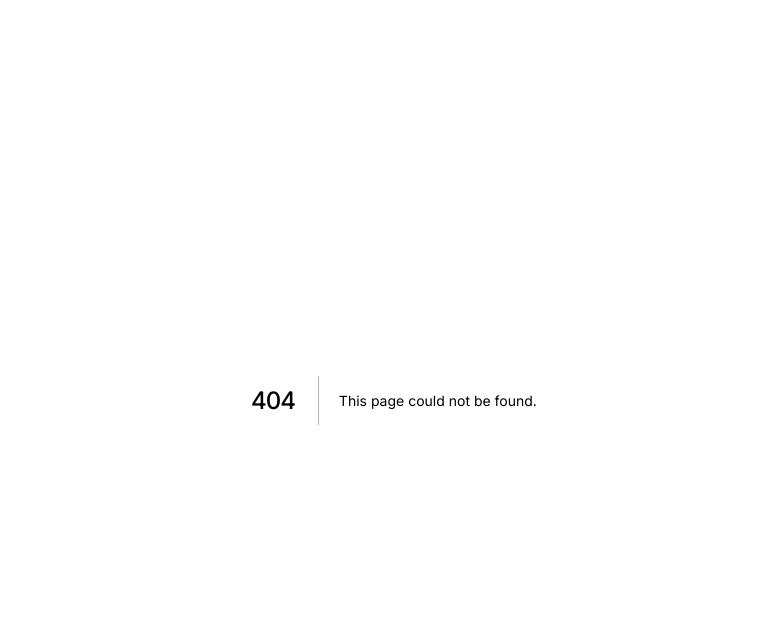
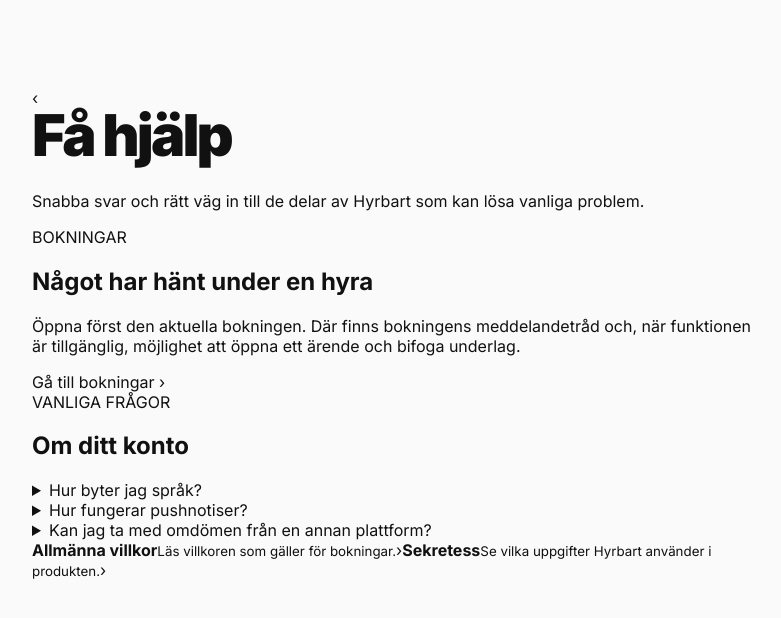
Before and after one commit to peralmkvist/hyrbart-webapp, a Next.js app in the folder hyrbart-webapp/: page /sv/profil/hjalp in a window 1280 px wide. Before the commit this address had no page. Shown: the top 618 px of the page, without its empty margins (246-1027 px from the left). Built offline with nearby package versions, Linux system fonts and the light colour scheme; no server answers.

Commit message:
Add profile help page

```diff
--- /dev/null
+++ b/hyrbart-webapp/app/[locale]/profil/hjalp/page.tsx
@@ -0,0 +1,34 @@
+import Link from 'next/link';
+import '../profile-menu.css';
+
+export default async function HelpPage({ params, searchParams }: { params: Promise<{ locale: string }>; searchParams: Promise<{ back?: string }> }) {
+  const { locale } = await params;
+  const { back } = await searchParams;
+  const en = locale === 'en';
+  const backHref = back === 'vard' ? `/topsecret/${locale}/vard/profil` : `/topsecret/${locale}/profil`;
+
+  return <section className="ds2Page profileSettingsPage">
+    <header className="profileSubHeader"><Link href={backHref} aria-label={en ? 'Back' : 'Tillbaka'}>‹</Link><h1>{en ? 'Get help' : 'Få hjälp'}</h1></header>
+    <p className="profileSettingsIntro">{en ? 'Quick answers and the right way into the parts of Hyrbart that can resolve common issues.' : 'Snabba svar och rätt väg in till de delar av Hyrbart som kan lösa vanliga problem.'}</p>
+
+    <section className="profileSettingsCard">
+      <div className="profileSettingsCardHeading"><span>{en ? 'BOOKINGS' : 'BOKNINGAR'}</span><h2>{en ? 'Something happened during a rental' : 'Något har hänt under en hyra'}</h2></div>
+      <p>{en ? 'Open the relevant booking first. There you can use the booking message thread and, when available, open a case and attach documentation.' : 'Öppna först den aktuella bokningen. Där finns bokningens meddelandetråd och, när funktionen är tillgänglig, möjlighet att öppna ett ärende och bifoga underlag.'}</p>
+      <Link className="profileSettingsTextLink" href={`/topsecret/${locale}/kalender`}>{en ? 'Go to bookings' : 'Gå till bokningar'} <span>›</span></Link>
+    </section>
+
+    <section className="profileSettingsCard">
+      <div className="profileSettingsCardHeading"><span>{en ? 'COMMON QUESTIONS' : 'VANLIGA FRÅGOR'}</span><h2>{en ? 'About your account' : 'Om ditt konto'}</h2></div>
+      <div className="profileFaqList">
+        <details><summary>{en ? 'How do I change language?' : 'Hur byter jag språk?'}</summary><p>{en ? 'Use the Language dropdown directly on the profile page. The selected language is saved to your profile.' : 'Använd dropdown-menyn Språk direkt på profilsidan. Det valda språket sparas till din profil.'}</p></details>
+        <details><summary>{en ? 'How do push notifications work?' : 'Hur fungerar pushnotiser?'}</summary><p>{en ? 'Turn them on from the profile page. Your browser may also ask for permission. If the browser does not support web push, the option is shown as unavailable.' : 'Aktivera dem från profilsidan. Webbläsaren kan också be om tillåtelse. Om webbläsaren inte stöder webbpush visas alternativet som ej tillgängligt.'}</p></details>
+        <details><summary>{en ? 'Can I bring reviews from another platform?' : 'Kan jag ta med omdömen från en annan plattform?'}</summary><p>{en ? 'You can submit a public profile for verification. External history stays separate from reviews earned on Hyrbart and is only displayed as verified after Hyrbart has checked it.' : 'Du kan skicka in en offentlig profil för verifiering. Extern historik hålls separat från omdömen du fått på Hyrbart och visas som verifierad först efter att Hyrbart har kontrollerat den.'}</p></details>
+      </div>
+    </section>
+
+    <section className="profileSettingsCard profileSettingsLinkCard">
+      <Link className="profileSettingsLinkRow" href={`/topsecret/${locale}/hyresvillkor`}><span className="profileSettingsLinkCopy"><strong>{en ? 'Rental terms' : 'Allmänna villkor'}</strong><small>{en ? 'Read the terms that apply to bookings.' : 'Läs villkoren som gäller för bokningar.'}</small></span><span>›</span></Link>
+      <Link className="profileSettingsLinkRow" href={`/topsecret/${locale}/profil/sekretess${back === 'vard' ? '?back=vard' : ''}`}><span className="profileSettingsLinkCopy"><strong>{en ? 'Privacy' : 'Sekretess'}</strong><small>{en ? 'See what information Hyrbart uses in the product.' : 'Se vilka uppgifter Hyrbart använder i produkten.'}</small></span><span>›</span></Link>
+    </section>
+  </section>;
+}
```
